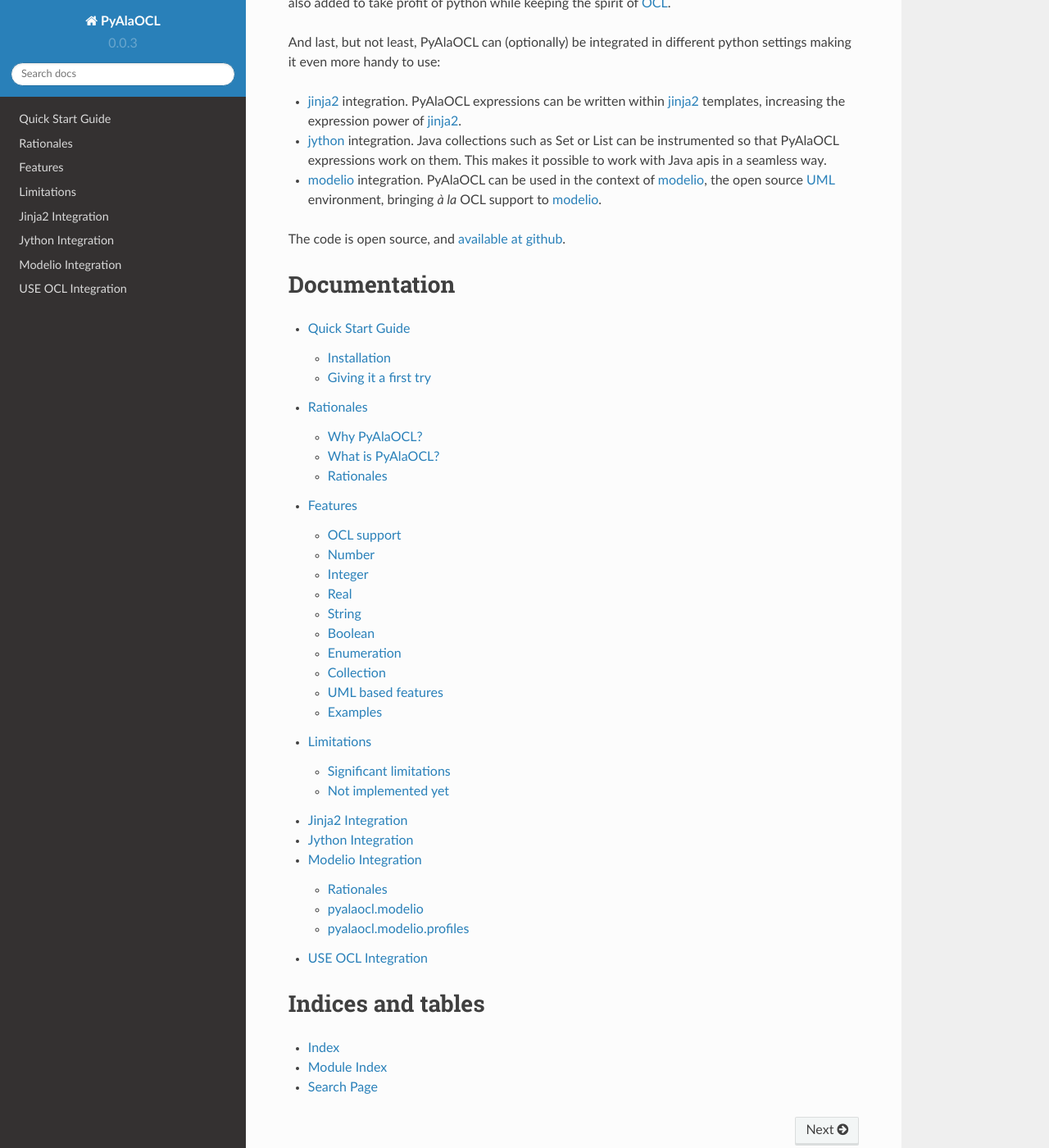
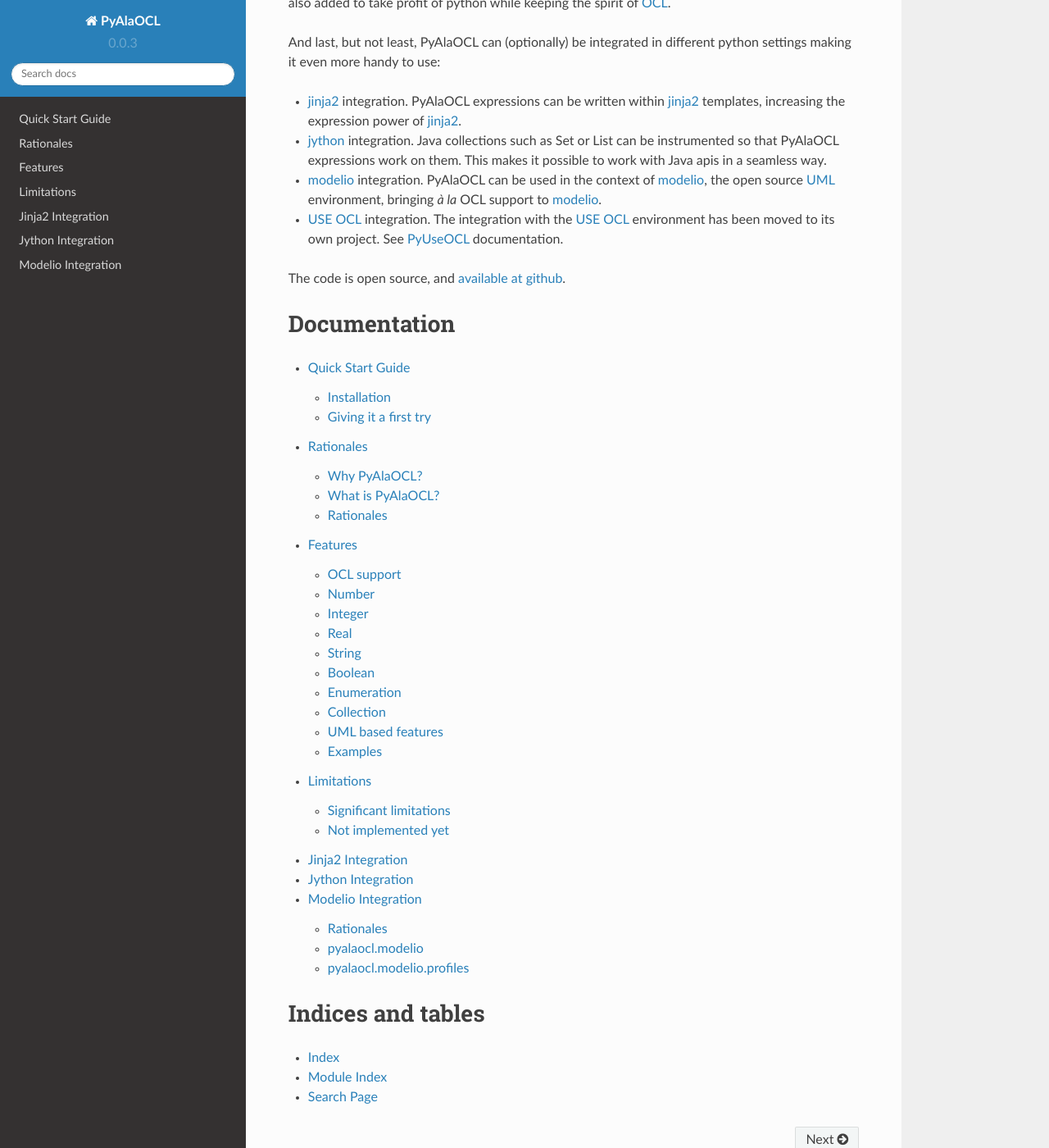
Before and after one commit to ScribesZone/PyAlaOCL, a Sphinx documentation site: the page built from docs/index.rst, in a window 1280 px wide and 1400 px high, scrolled down 606 px. Shown: the whole window at 82% size. Built offline with Sphinx 7.4.7 and the Read the Docs theme 2.0.0, drawn with Linux system fonts in a browser that asks for light colours.

Commit message:
move documentation to PyUseOCL

```diff
--- a/docs/index.rst
+++ b/docs/index.rst
@@ -19,6 +19,7 @@ And last, but not least, PyAlaOCL can (optionally) be integrated in different py
 * jinja2_ integration. PyAlaOCL expressions can be written within jinja2_ templates, increasing the expression power of jinja2_.
 * jython_ integration. Java collections such as Set or List can be instrumented so that PyAlaOCL expressions work on them. This makes it possible to work with Java apis in a seamless way.
 * modelio_ integration. PyAlaOCL can be used in the context of modelio_, the open source UML_ environment, bringing *à la* OCL support to modelio_.
+* `USE OCL`_ integration. The integration with the `USE OCL`_ environment has been moved to its own project. See PyUseOCL_ documentation.
 
 The code is open source, and `available at github`_.
 
@@ -51,7 +51,8 @@ Indices and tables
 .. _python: https://www.python.org/
 .. _model transformation languages: http://en.wikipedia.org/wiki/Model_transformation_language
 .. _OCL specification: http://www.omg.org/spec/OCL/
-.. _USE OCL: http://sourceforge.net/projects/useocl/
+.. _`USE OCL`: http://sourceforge.net/projects/useocl/
+.. _PyUseOCL: http://pyuseocl.readthedocs.org
 .. _jinja2: http://jinja.pocoo.org/docs/dev/
 .. _jython: http://www.jython.org/
 .. _modelio: http://www.modelio.org/
--- a/docs/useoclIntegration.rst
+++ /dev/null
@@ -1,6 +0,0 @@
-USE OCL Integration
-===================
-This part is experimental. Use at your own risks.
-
-.. automodule:: pyalaocl.useocl
-   :members:
```
Also changed, not shown: other parts of docs/index.rst (+0 -1 lines).
